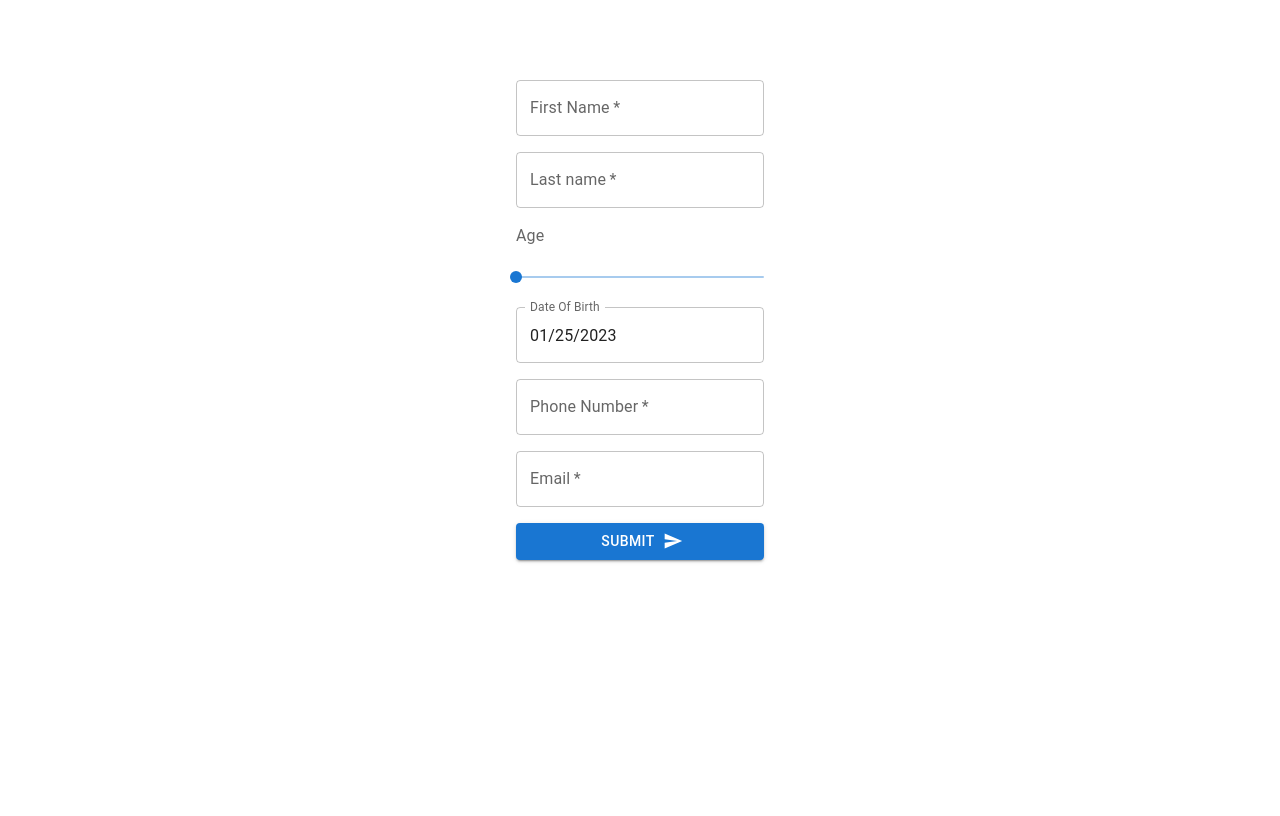
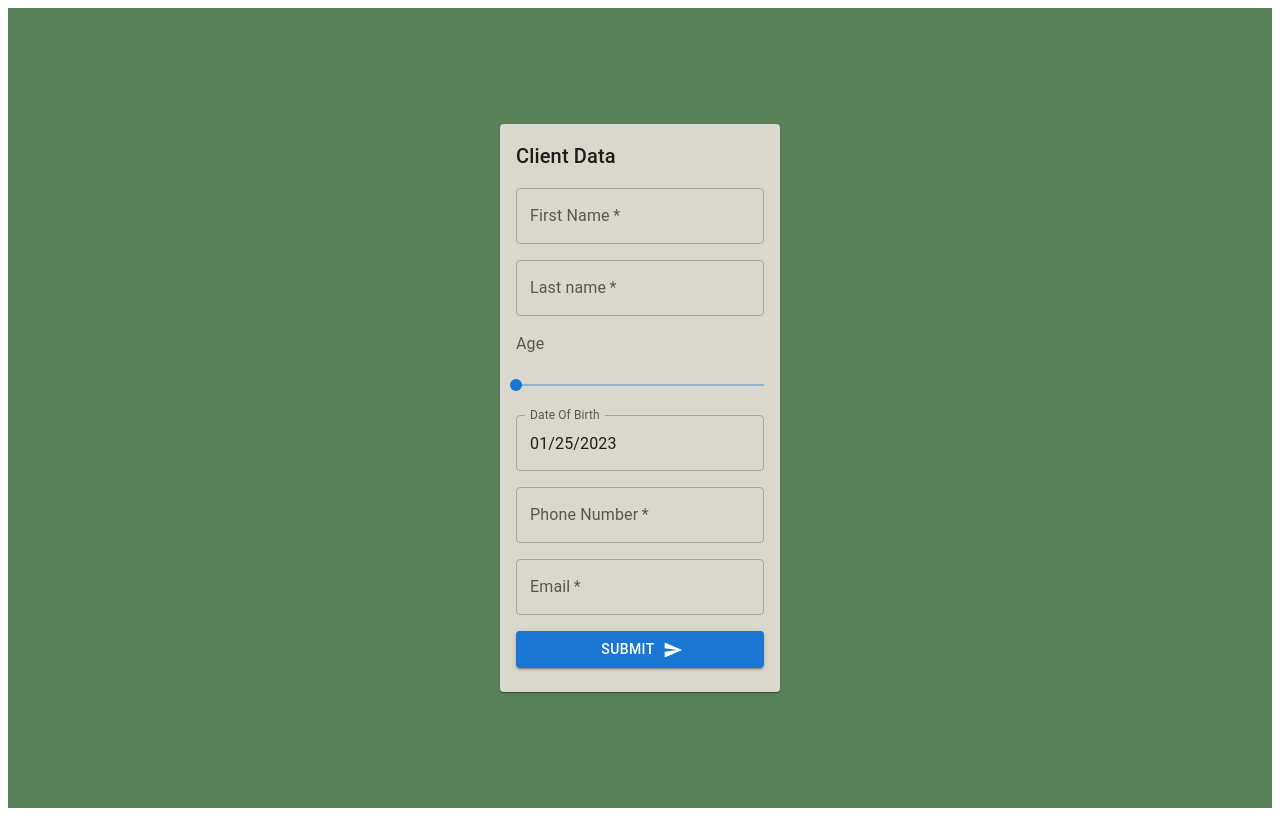
Before and after one commit to jthomas-rsi/ReactHookFormPractice, a React (Create React App) app: page / in a window 1280 px wide. Built offline with nearby package versions, Linux system fonts and the light colour scheme.

Commit message:
FirstForm styled (#5)

```diff
--- a/src/components/FirstForm.tsx
+++ b/src/components/FirstForm.tsx
@@ -1,13 +1,16 @@
-import { useForm, Controller } from "react-hook-form";
+import { Controller, useForm } from "react-hook-form";
 import { AdapterDateFns } from "@mui/x-date-pickers/AdapterDateFns";
 import Box from "@mui/material/Box";
 import Button from "@mui/material/Button";
+import Card from "@mui/material/Card";
+import CardContent from "@mui/material/CardContent";
 import { DatePicker } from "@mui/x-date-pickers/DatePicker";
 import { LocalizationProvider } from "@mui/x-date-pickers/LocalizationProvider";
 import Stack from "@mui/material/Stack";
 import SendIcon from "@mui/icons-material/Send";
 import Slider from "@mui/material/Slider";
 import TextField, { TextFieldProps } from "@mui/material/TextField";
+import Typography from "@mui/material/Typography";
 import InputLabel from "@mui/material/InputLabel";
 
 // create interface for from props
@@ -39,12 +42,22 @@ const FirstForm = () => {
   return (
     <Box
       sx={{
-        marginTop: "5em",
+        minHeight: "100vh",
         display: "flex",
         alignItems: "center",
         justifyContent: "center",
+        backgroundColor: "#588157",
       }}
     >
+      <Card
+        sx={{
+          backgroundColor: "#DAD7CD",
+        }}
+      >
+        <CardContent>
+          <Typography variant="h6" mb={2}>
+            Client Data
+          </Typography>
           <form onSubmit={handleSubmit(handleFormSubmit)}>
             <Stack spacing={2}>
               {/* First name */}
@@ -52,7 +65,10 @@ const FirstForm = () => {
                 name="firstName"
                 control={control}
                 defaultValue=""
-            render={({ field: { onChange, value }, fieldState: { error } }) => (
+                render={({
+                  field: { onChange, value },
+                  fieldState: { error },
+                }) => (
                   <TextField
                     required
                     label="First Name"
@@ -63,7 +79,7 @@ const FirstForm = () => {
                     helperText={error ? error.message : null}
                   />
                 )}
-            rules={{ required: "First name is requried" }}
+                rules={{ required: "First name is required" }}
               />
 
               {/* Last name */}
@@ -71,7 +87,10 @@ const FirstForm = () => {
                 name="lastName"
                 control={control}
                 defaultValue=""
-            render={({ field: { onChange, value }, fieldState: { error } }) => (
+                render={({
+                  field: { onChange, value },
+                  fieldState: { error },
+                }) => (
                   <TextField
                     required
                     label="Last name"
@@ -82,7 +101,7 @@ const FirstForm = () => {
                     helperText={error ? error.message : null}
                   />
                 )}
-            rules={{ required: "Last names is requried" }}
+                rules={{ required: "Last names is required" }}
               />
 
               {/* Age Group*/}
@@ -129,7 +148,10 @@ const FirstForm = () => {
                 name="phoneNumber"
                 control={control}
                 defaultValue=""
-            render={({ field: { onChange, value }, fieldState: { error } }) => (
+                render={({
+                  field: { onChange, value },
+                  fieldState: { error },
+                }) => (
                   <TextField
                     required
                     label="Phone Number"
@@ -140,7 +162,7 @@ const FirstForm = () => {
                     helperText={error ? error.message : null}
                   />
                 )}
-            rules={{ required: "Phone number is requried" }}
+                rules={{ required: "Phone number is required" }}
               />
 
               {/* Email Address */}
@@ -148,7 +170,10 @@ const FirstForm = () => {
                 name="email"
                 control={control}
                 defaultValue=""
-            render={({ field: { onChange, value }, fieldState: { error } }) => (
+                render={({
+                  field: { onChange, value },
+                  fieldState: { error },
+                }) => (
                   <TextField
                     required
                     label="Email"
@@ -159,15 +184,22 @@ const FirstForm = () => {
                     helperText={error ? error.message : null}
                   />
                 )}
-            rules={{ required: "Email is requried" }}
+                rules={{ required: "Email is required" }}
               />
 
               {/* Submit Button */}
-          <Button type="submit" variant="contained"  color='primary' endIcon={<SendIcon />}>
+              <Button
+                type="submit"
+                variant="contained"
+                color="primary"
+                endIcon={<SendIcon />}
+              >
                 Submit
               </Button>
             </Stack>
           </form>
+        </CardContent>
+      </Card>
     </Box>
   );
 };
```
Lines whose indentation alone changed are shown as unchanged.
